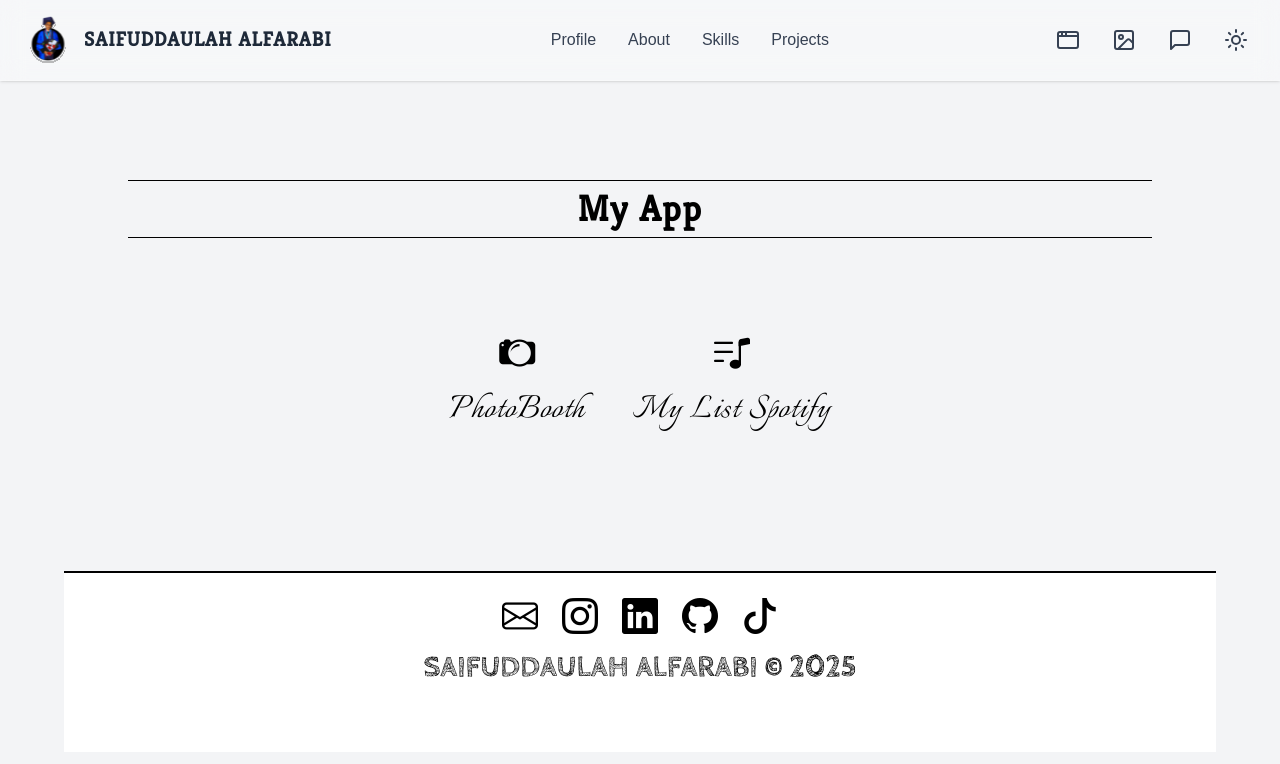
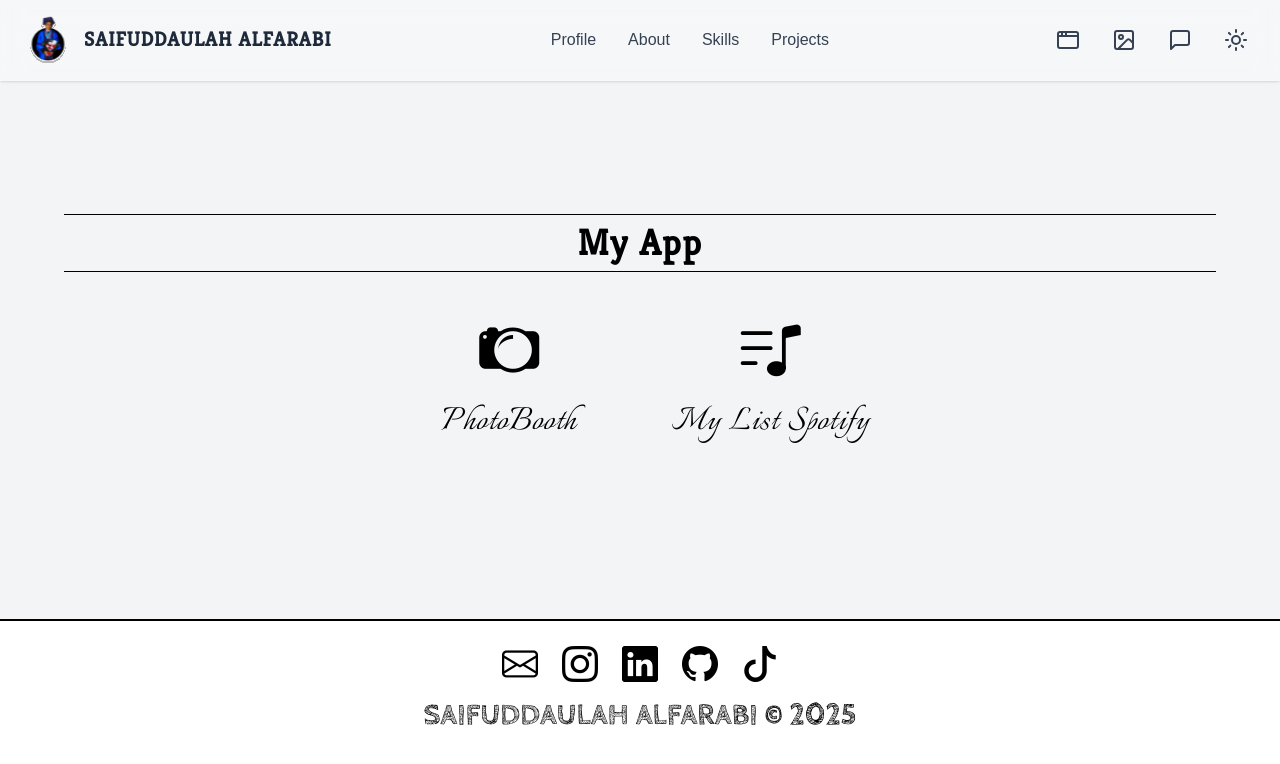
Before and after one commit to SaifulDA/webportov3, a React (Vite) app: page /app in a window 1280 px wide. Shown: the top 764 px of the page. Built offline with nearby package versions, Linux system fonts and the light colour scheme.

Commit message:
Style: Responsif UI

```diff
--- a/src/pages/app/HomAp.jsx
+++ b/src/pages/app/HomAp.jsx
@@ -6,38 +6,46 @@ import Footer from "../home/Footer";
 
 const hap = () => {
   return (
-    <div id="app" className="min-h-screen py-12 px-6 md:px-16 bg-gray-100 dark:bg-gray-900 flex flex-col transition-all">
+    <div id="app" className="flex flex-col min-h-screen bg-gray-100 dark:bg-gray-900 transition-all">
       {/* Navbar */}
       <Navbar />
 
       {/* Konten Utama */}
       <section data-aos="fade-up" className="flex-grow flex flex-col items-center justify-center text-center">
         {/* Judul dengan garis atas & bawah */}
-        <div className="w-full py-12 px-6 md:px-16 ">
+        <div className="w-full py-12 px-6 md:px-16">
           <hr className="border-black dark:border-white" />
-          <h1 className="text-4xl font-semibold dark:text-white my-2 font-kreon tracking-wider">My App</h1>
+          <h1 className="text-3xl md:text-4xl font-semibold dark:text-white my-2 font-kreon tracking-wider">
+            My App
+          </h1>
           <hr className="border-black dark:border-white" />
         </div>
 
         {/* Kontainer Icon */}
-        <div className="flex py-12 px-6 md:px-16 flex-wrap gap-12">
+        <div className="grid grid-cols-1 md:grid-cols-2 gap-y-8 md:gap-x-16 px-6">
           {/* PhotoBooth */}
-          <Link to="/photobooth" className="hover:scale-130 flex flex-col items-center text-black dark:text-white hover:text-gray-600 dark:hover:text-gray-400 transition">
-            <i className="bi bi-camera2 text-4xl"></i>
-            <span className="mt-2 text-sm font-italianno tracking-wide">PhotoBooth</span>
+          <Link
+            to="/photobooth"
+            className="flex flex-col items-center text-black dark:text-white hover:text-gray-600 dark:hover:text-gray-400 transition transform hover:scale-110"
+          >
+            <i className="bi bi-camera2 text-4xl md:text-6xl"></i>
+            <span className="mt-2 text-lg md:text-lg font-italianno tracking-wide">PhotoBooth</span>
           </Link>
 
           {/* My List Spotify */}
-          <Link to="/comingsoon" className="hover:scale-130 flex flex-col items-center text-black dark:text-white hover:text-gray-600 dark:hover:text-gray-400 transition">
-            <i className="bi bi-music-note-list text-4xl"></i>
-            <span className="mt-2 text-sm font-italianno tracking-wide ">My List Spotify</span>
+          <Link
+            to="/comingsoon"
+            className="flex flex-col items-center text-black dark:text-white hover:text-gray-600 dark:hover:text-gray-400 transition transform hover:scale-110"
+          >
+            <i className="bi bi-music-note-list text-4xl md:text-6xl"></i>
+            <span className="mt-2 text-lg md:text-lg font-italianno tracking-wide">My List Spotify</span>
           </Link>
         </div>
       </section>
-
       {/* Footer */}
       <Footer />
     </div>
+
   );
 };
 
```
